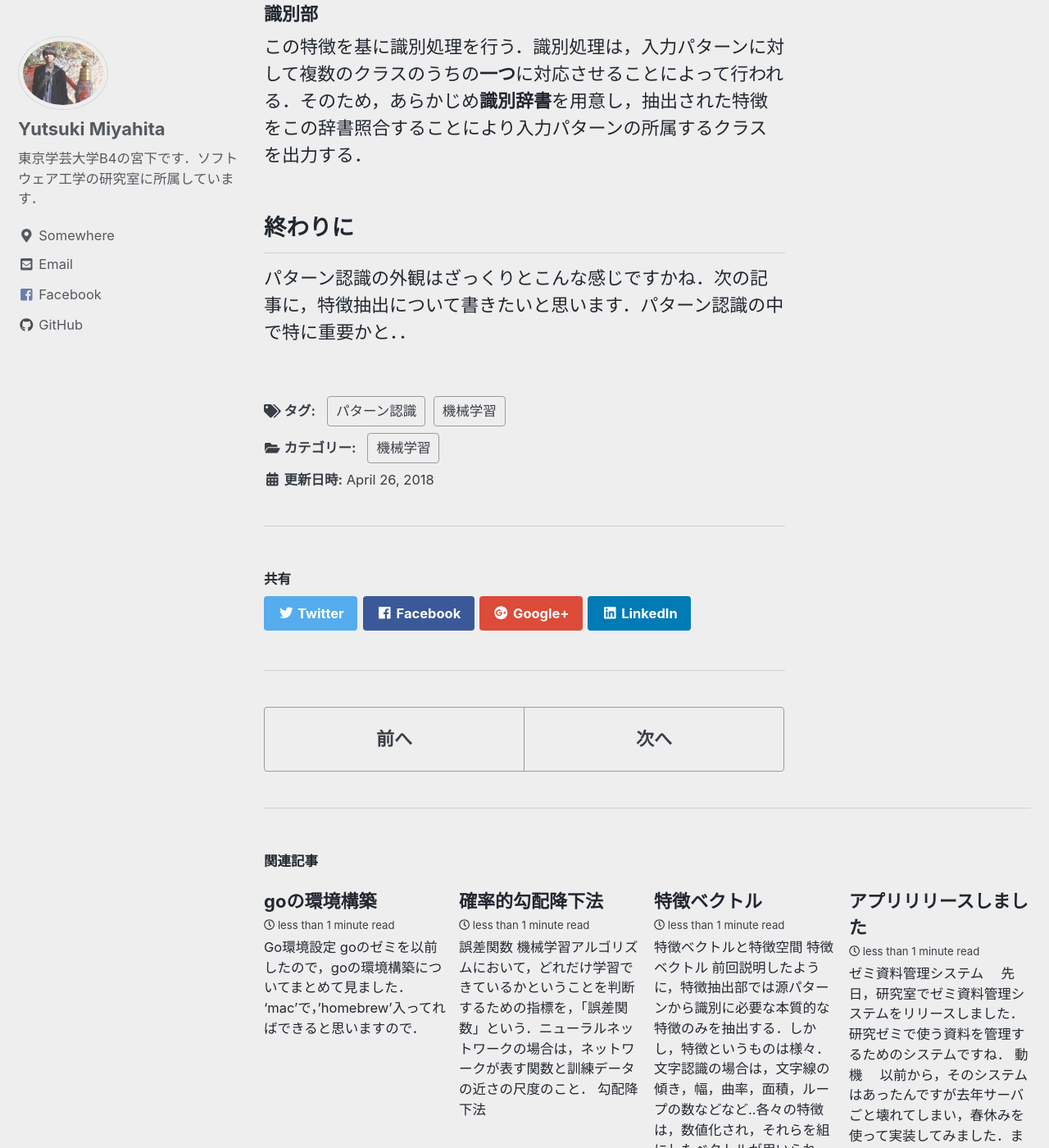
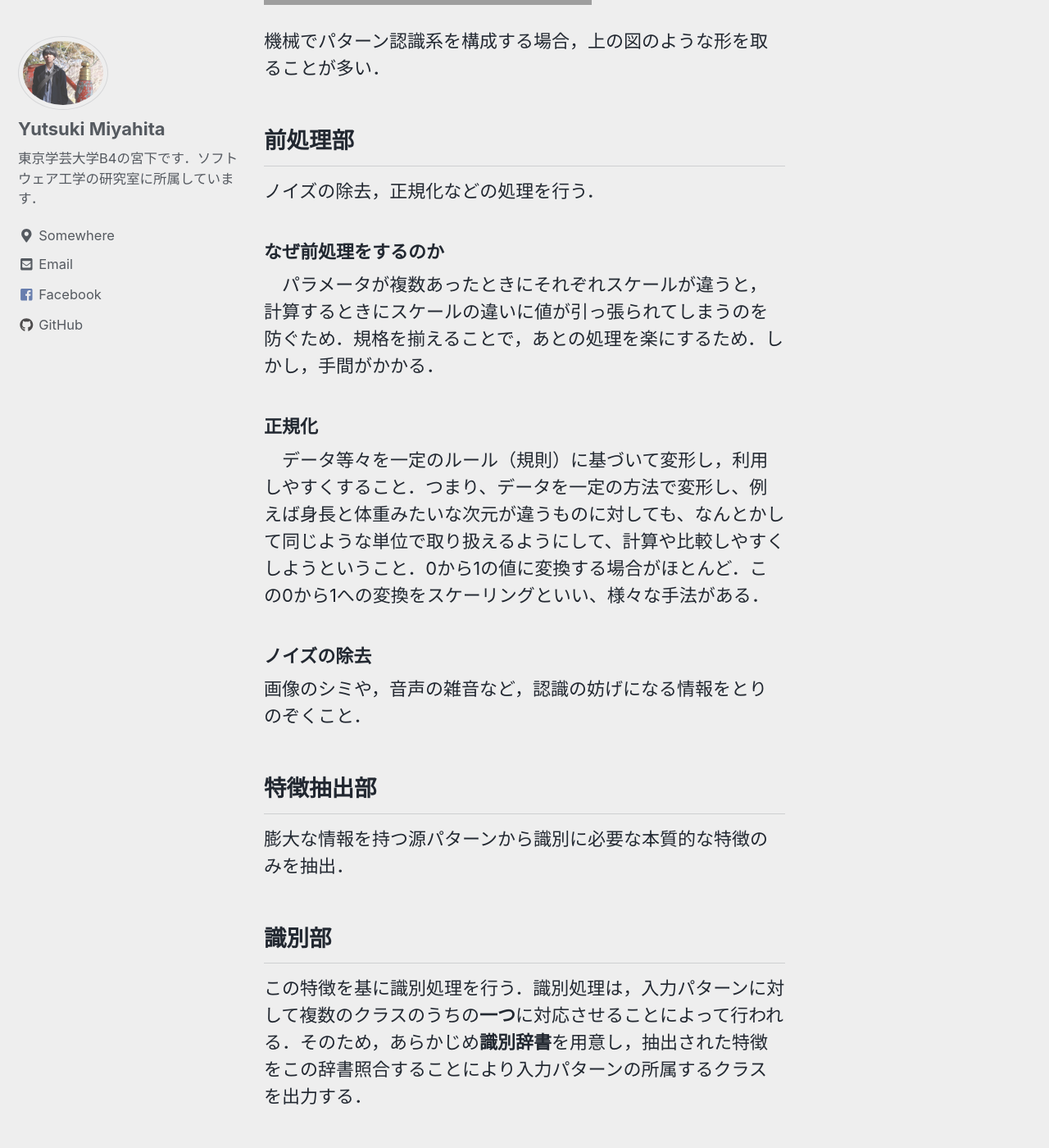
Before and after one commit to mytheta/blog, a Jekyll site: the page built from _posts/2018-04-26-post3.md, in a window 1280 px wide and 1400 px high, scrolled down 2298 px. Shown: the whole window at 82% size. Built offline with Jekyll 4.4.1, drawn with Linux system fonts in a browser that asks for light colours; nearby versions of some CDN libraries; some of the changed text lies outside the part shown.

```diff
--- a/_posts/2018-04-26-post3.md
+++ b/_posts/2018-04-26-post3.md
@@ -16,6 +16,12 @@
 現在，機械学習について勉強しているので，自分なりにまとめてみました．
 今回は，「パターン認識」について書きます．
 
+## パターンとは
+wikipediaだと．．
+> パターン（英語: pattern、英語発音: [ˈpætərn] パタン）は、模範、手本、模様、体系などに翻訳される英単語のカナ表記。パターン認識などとして使われるときは、規則性、体系などの意味で使われている。
+
+なるほど．
+
 ## パターン認識とは
 パターン認識とは自然情報処理のひとつであり，観測されたパターンをあらかじめ定められた複数のうちの一つに対応させる処理である．ちょっと，何言ってるかわからないですよね．
 
@@ -31,15 +37,21 @@
 
 機械でパターン認識系を構成する場合，上の図のような形を取ることが多い．
 
-### 前処理部
+## 前処理部
 ノイズの除去，正規化などの処理を行う．
 
-### 特徴抽出部
+### なぜ前処理をするのか
+　パラメータが複数あったときにそれぞれスケールが違うと，計算するときにスケールの違いに値が引っ張られてしまうのを防ぐため．規格を揃えることで，あとの処理を楽にするため．しかし，手間がかかる．
+
+### 正規化
+　データ等々を一定のルール（規則）に基づいて変形し，利用しやすくすること．つまり、データを一定の方法で変形し、例えば身長と体重みたいな次元が違うものに対しても、なんとかして同じような単位で取り扱えるようにして、計算や比較しやすくしようということ．0から1の値に変換する場合がほとんど．この0から1への変換をスケーリングといい、様々な手法がある．
+
+### ノイズの除去
+画像のシミや，音声の雑音など，認識の妨げになる情報をとりのぞくこと．
+
+## 特徴抽出部
 膨大な情報を持つ源パターンから識別に必要な本質的な特徴のみを抽出．
 
 
-### 識別部
+## 識別部
 この特徴を基に識別処理を行う．識別処理は，入力パターンに対して複数のクラスのうちの**一つ**に対応させることによって行われる．そのため，あらかじめ**識別辞書**を用意し，抽出された特徴をこの辞書照合することにより入力パターンの所属するクラスを出力する．
-
-## 終わりに
-パターン認識の外観はざっくりとこんな感じですかね．次の記事に，特徴抽出について書きたいと思います．パターン認識の中で特に重要かと．．
--- a/_posts/2018-04-30-post5.md
+++ b/_posts/2018-04-30-post5.md
@@ -1,98 +1,92 @@
----
-layout: single
-title: 確率的勾配降下法
-categories: 機械学習
-tags:
- - パターン認識
- - 機械学習
-paginate: true
-image: /assets/images/hakone.jpg
-toc: true
-toc_label: "My Table of Contents"
-author_profile: true
----
-## 誤差関数
-機械学習アルゴリズムにおいて，どれだけ学習できているかということを判断するための指標を，「誤差関数」という．ニューラルネットワークの場合は，ネットワークが表す関数と訓練データの近さの尺度のこと．
-## 勾配降下法
-
-$$  訓練データ:D = \{ (x_1,x_d,...,x_N,d_N) \} $$
-
-勾配降下法とは，上の訓練データを元に計算される誤差関数   $$E(w)$$ を，ネットワークパラメータ(重み)$$w$$ について最小化することである．．多クラス分類での誤差関数は，
-
-$$ E(w) = -\sum_{n=1}^N \sum_{k=1}^K d_nk\log y_k(x_n;w)
- $$
-
- この出力値を最小にすれば，誤差が小さくなるということであり，よい．よって．wの最小値を求める．勾配降下法の勾配とは，
-
- $$ \nabla E \equiv \frac{\partial E}{\partial w} = \left[
-    \frac{\partial E}{\partial w_1}... \frac{\partial E}{\partial w_M}
-  \right]^T $$
-
-というベクトルである(Mはwの成分数)．勾配降下法は，現在の重みを $$w^{(t)}$$,動かした重みを,$$w^{(t＋1)}$$ とすると
-
-$$ w^{(t＋1)} = w^{(t)} - \varepsilon \nabla E $$
-
-の式で，表すことができ,初期値 $$w^{(1)}$$ 適当に決め,t=1,2,3,...に対し繰り返し計算することで，$$w^{(2)},w^{(3)},...$$ を得る( $$\varepsilon$$ はwの更新量の大きさを定める定数)．そして，tを大きく，つまり何度も更新を繰り返すことで，極小点へ到達する．
-
-## 確率的勾配降下法
-サンプルの一部を使って，パラメータの更新を行う方法．wの更新は，一つのサンプルnについて計算される誤差関数 $$E_n(w)の勾配 \nabla E_n$$ を計算し，
-
-
-$$ w^{(t＋1)} = w^{(t)} - \varepsilon \nabla E_n $$
-
-
-のようにwを更新する．次の $$w^{(t+1)}$$ の更新の際は，別のサンプル $$n'$$ を取り出し，これを使って同様に勾配 $$\nabla E_{n'}$$ を評価し，wを更新する，このようにサンプルを毎回取り替え，ｗを更新していく．
-
-### メリット
-* 訓練データに冗長性がある場合，計算効率が向上し学習が速く実行できる．
-* サンプルの水増しの影響は学習内容・計算量ともにない．
-* 反復計算が望まない局所的な極小解にトラップされてしまうリスクの低減(w
-の更新ごとに異なる　$$\nabla E_{n}(w)$$ であるため)．
-
-## バッチ学習
-全訓練サンプルn=1,2,3,...Nに対して計算される誤差関数用いて学習を行う方法．
-
-## ミニバッチ学習
-全体を考慮したバッチ学習と、確率的勾配法の間を取った学習．重みの更新をサンプル一つ単位で行うのではなく，少数のサンプルの集合をひとまとめにし，その単位で重みを更新する．そのひとまとめにしたサンプルの集合をミニバッチと呼ぶ( $$D_t$$ )．なので，$$D_t$$ の含む全サンプルに対する誤差
-
-$$ E_t(w) = 1/N\sum_{n\in D_t} E_{n}(w)
- $$
-
-を計算し，その勾配の方向にパラメータを更新する．
-
-## 学習の本当の目的
-さきほどまで，訓練データに対する誤差を最小化することを考えてきた．学習の本当の目的は，与えられた訓練データではなくて，これから与えられるはずの「まだ見ぬ」サンプルxに対して正しい空いてを行うこと．
-
-### 訓練誤差
-訓練データに対する誤差
-### 汎化誤差
-サンプルの母集団に対する誤差の期待値
-
-訓練誤差と汎化誤差が乖離した状態のことを，過適合，過剰適合，過学習という．
-
+# 第三章　確率的勾配降下法
+宮下弓槻
+佐藤隼明
 ## 過適合の緩和
 ### 正則化
 過適合とは，学習時の誤差関数の浅い局所解にトラップされた状況であると解釈できる．重みの数が多いほど，そうなる可能性がある．そこで，学習時の重みの自由度を制約する正則化によって，緩和する．
 
+正則化は過学習を抑えるための重要な手法である．
+分類にしても回帰にしても，入出力関係y=f(w,x)についてwを上手く調整するのが目的である．この際にwが際限なく自由に値を取れてしまっては過学習してしまう危険性でてくる．
+
+そこで，wに対して何らかの制約を入れてやるのが正則化である．
+
+
+
 ### 重みの制約
+多層ニューラルネットワークなどでは重みが発散しやすいので，よく使われている
 誤差関数に重みの二乗和を加算し，これを最小化することで，重みの制約を与える．
 
 $$　E_t(w) \equiv \frac{1}{N_t}\sum_{n\in D_t} E_{n}(w) + \frac{\lambda}{2}\|w\|^2  $$
 
-$$\lambda$$ はこの正則化の強さを制御するパラメータ．この項の追加により，学習時により小さい重みが選好されるようになる．勾配降下法の更新式は，
+
+$\lambda$ はこの正則化の強さを制御するパラメータ．この項の追加により，学習時により小さい重みが選好されるようになる．λ は正則化の強さを制御するパラメータで、0.1〜0.00001程度にするらしい．
+
+勾配降下法の更新式は，
 
 $$ w^{(t＋1)} = w^{(t)} - \varepsilon ( \frac{1}{N_t}\sum \nabla E + \lambda w^{(t)} )$$
 
-となり，重みは，自身の大きさに比例した速さで減衰するように修正される(重み減衰と呼ぶ)．
+となり，重みは，自身の大きさに比例した速さで減衰するように修正される(**重み減衰** と呼ぶ)．
+
+#### 重み上限
+各ユニットの入力側結合の，重みの二乗和の上限を制約する方法である．
+$I$ 層のユニットｊについて考えると，これが，$I-1$層のユニットi=1,..., $I$ からの出力を受け取るとすると，その間の結合重み
+$w_{ji}$ が
+$$
+\sum_{i = 1} {w_{ji}}^2
+  $$
+
+  を満たすように重みを制約する．
+
+#### メリット
+* 訓練データに対する過学習を抑制することで,新規のデータに対する汎用性をより持たせることが出来る．
+* 無駄な重みを縮小させることにより，隠れ層をより滑らかに，解釈しやすくすることができる．
 
 ## ドロップアウト
-ドロップアウトは，多層ネットワークのユニットを確率的に選別して学習する方法．ニューラルネットワークを学習する際に、ある更新で層の中のノードのうちのいくつかを無効にして（そもそも存在しないかのように扱って）学習を行い、次の更新では別のノードを無効にして学習を行うことを繰り返します。これにより学習時にネットワークの自由度を強制的に小さくして汎化性能を上げ、過学習を避けることができる．
+そもそも，過学習を防ぐ一番簡単な方法は、学習データを増やすことである．
+しかし，適切な学習データをたくさん作ることは大変..
+誤差関数の値をなるべく小さくしたい
+はずれ値があるとそれに引っ張られて誤差関数が大きくなってしまう
+
+
+過学習を防ぐための方法
+→学習時に重みの自由度を制約する（正則化）
+・重み減衰（重みを小さくして計算する）
+・重み上限（重みに上限を付ける）
+・ドロップアウト（自由度を強制的に小さくする）
+
+◯ドロップアウト
+ユニットを確率的に選別して学習を進めていく．
+中間層の各層と入力層のユニットを決まった割合pでランダムに選出し，それら以外を無効化する。
+「仮の姿」のネットワークについて最適化する．
+
+ユニットの選出は重みの更新毎に行う．かつ，各層毎に割合pは違っても良い．
+
+![image](https://products.sint.co.jp/hs-fs/hubfs/images/aisia/blog/8-2.png?t=1526370192164&width=1280&name=8-2.png)
+
 
 ## 学習のトリック
 学習時の実行することで，汎化性能を向上し，また学習を早く進められる方法がいくつかある．その多くは，厳密な理論に伴わないノウハウのようなもの．
 
 ### データの正規化
-訓練データが偏りを含む場合，学習の妨げになるため，偏りがなくなるような前処理を行う．データの正規化はもっともポピュー．各サンプル $X_n$ に，線形変換を施し，その成分ごとの平均や分散を揃える．
+訓練データが偏りを含む場合，学習の妨げになるため，偏りがなくなるような前処理を行う．データの正規化はもっともポピュラーである．各サンプル $X_n$ に，線形変換を施し，その成分ごとの平均や分散を揃える．
+
+$$　\overline{x} \equiv \frac{\sum_{n = 1}^N x_{ni} }{N}    $$
+
+ で，平均を求める．そして，標準偏差を求める．
+
+$$　\sigma_i \equiv \sqrt{\frac{1}{N}{\sum_{n = 1}^N (x_{ni}-\overline{x}})^2}
+$$
+
+α=max{x1,...,xN}
+
+ この $\sigma_i$ を用いて， $x_{ni}$ を $\frac{x_{ni}-\overline{x}}{\sigma_i}$ とする．そうすることで，変換後のサンプルは，各成分の平均が0,分散が1となる．
+
+ つまり，正規化は学習データに対して，値が0〜1の範囲に収まるように加工を施すことである．場合によっては−1〜1にすることもある(正負両方の値を取るような信号を学習させたい場合など）
+ しかし，
+多次元データに対してこのような処理が必ず有効であるかは分からない．
+
+なぜなら、学習データxの各成分の大きさを均等に扱っていいかわからないから．画像であれば，すべてピクセルの値（濃淡）であって，対等に扱えるデータだが，
+一方で各次元が(身長，体重，体脂肪率)などになっていた場合は，成分毎に意味合いが全く異なるため，各成分毎に正規化をする（身長は身長だけで正規化する）ことが必要になるかもしれない．
 
 ### データの拡張
 訓練データの少ないときに用いる．ようするに「水増し」．手持ちのサンプルデータに加工を施し，量を増やす．
@@ -102,6 +96,8 @@
 
 ### 学習係数の決め方
 手動(試行錯誤しながら)が一般的．定番の考え方が二つ
+学習係数が大きいと最小値に達しても、それを飛び越えてしまう危険がある(下図左)。学習係数が小さいと、極小値で停留してしまう危険があります(下図右)。
+![image](https://cdn-ak.f.st-hatena.com/images/fotolife/Y/Yaju3D/20170925/20170925010945.png)
 
 #### 一つ目
 学習の初期ほど大きな値を選び，学習の進捗とともに学習係数をちいさくする．
@@ -111,6 +107,9 @@
 
 ### モメンタム
 勾配降下法の収束性能を向上させる方法の一つ．重みの修正量に，前回の重みの修正量の幾ばくかを加算する方法．誤差関数が深い谷状の形状を持ち，かつその谷底にあまり高低差がないときに用いる．
+#### わかりやすく言うと
+丘からボールが落ちるのと同じで，転がり落ちる際に勾配の方向に加速して行く．
+今ボールが落ちている方向(慣性)と，勾配方向が同じなら加速，逆なら原則という感じの更新方法．
 
 ### サンプルの順序
 確率的勾配降下法を使う場合，訓練サンプルをどの順番で取り出すかには，自由度がある．一般的には，ネットワークが「見慣れない」サンプルを先に提示すると学習が最も効率的に進む．
```
Also changed, not shown: _posts/2018-04-28-post4.md (+0 -1 lines).
